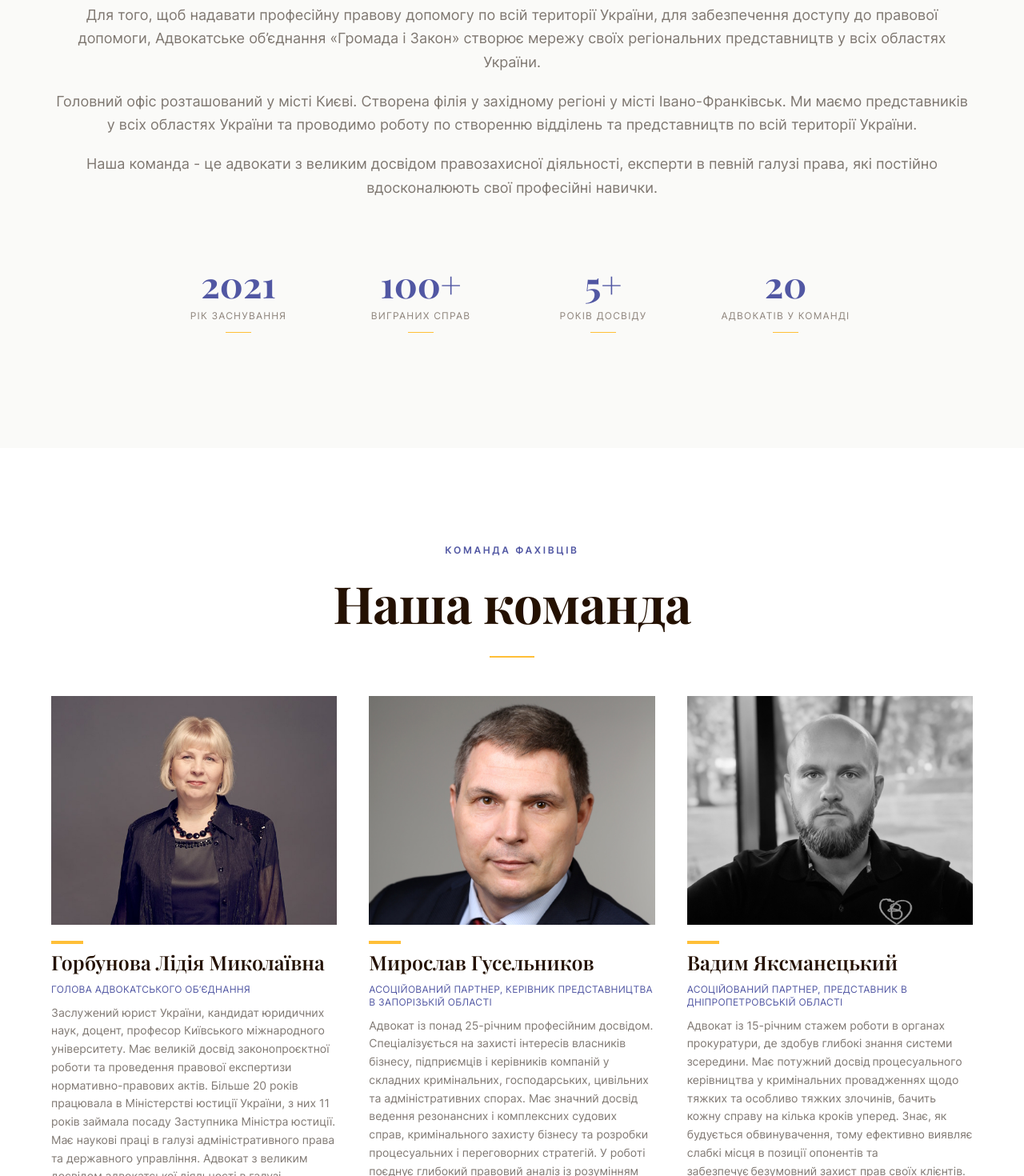
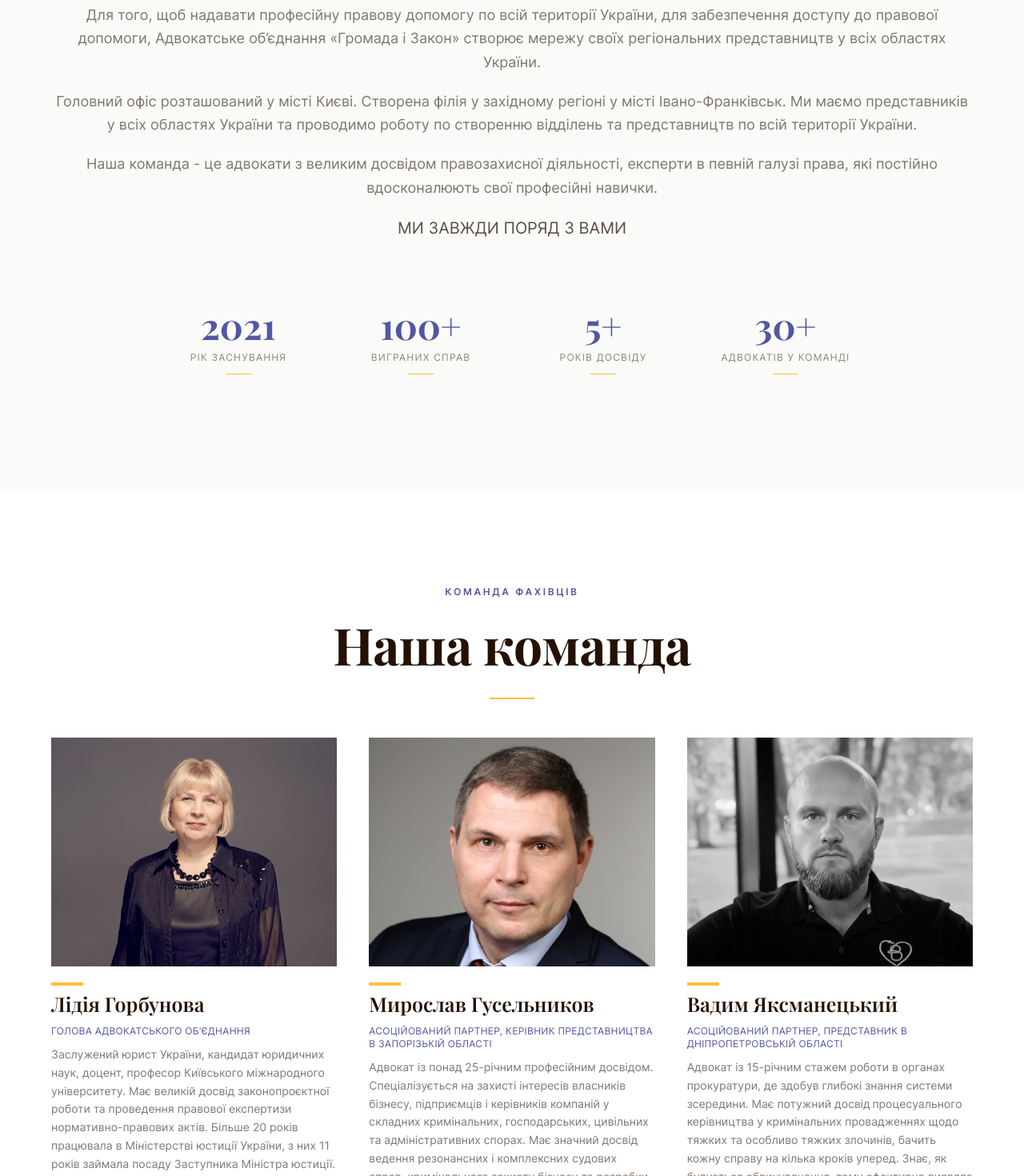
Before and after one commit to deftime/GromadaNextJS, a Next.js app: page / in a window 1280 px wide. Shown: the part 1470-2940 px from the top of the page at 80% size. Built offline with nearby package versions, Linux system fonts and the light colour scheme.

Commit message:
Content: Hot fixes

```diff
--- a/src/sections/AboutSectiom.tsx
+++ b/src/sections/AboutSectiom.tsx
@@ -18,13 +18,14 @@ export function AboutSection() {
           <p className="mb-5">Головний офіс розташований у місті Києві. Створена філія у західному регіоні у місті Івано-Франківськ. Ми маємо представників у всіх областях України та проводимо роботу по створенню відділень та представництв по всій території України.</p>
           <p className="mb-5">Наша команда - це адвокати з великим досвідом правозахисної діяльності, експерти в певній галузі права, які постійно вдосконалюють свої професійні навички.</p>
         </div>
+        <div className="text-[16px] text-[#3D3229] opacity-85 leading-relaxed mb-8 md:text-xl">МИ ЗАВЖДИ ПОРЯД З ВАМИ</div>
       </div>
 
       <div className="max-w-4xl mx-auto mt-20 grid grid-cols-2 md:grid-cols-4 gap-8 md:gap-4">
         <BigNumber value={'2021'} label={'Рік заснування'} />
         <BigNumber value={'100+'} label={'Виграних справ'} />
         <BigNumber value={'5+'} label={'Років досвіду'} />
-        <BigNumber value={'20'} label={'Адвокатів у команді'} />
+        <BigNumber value={'30+'} label={'Адвокатів у команді'} />
       </div>
     </section>
   )
--- a/src/sections/TeamSection.tsx
+++ b/src/sections/TeamSection.tsx
@@ -3,7 +3,7 @@ import { Person } from "@/components/Person";
 
 const TEAM = [
   {
-    name: "Горбунова Лідія Миколаївна",
+    name: "Лідія Горбунова",
     role: "Голова Адвокатського об’єднання",
     bio: "Заслужений юрист України, кандидат юридичних наук, доцент, професор Київського міжнародного університету. Має великій досвід законопроєктної роботи та проведення правової експертизи нормативно-правових актів. Більше 20 років працювала в Міністерстві юстиції України, з них 11 років займала посаду Заступника Міністра юстиції. Має наукові праці в галузі адміністративного права та державного управління. Адвокат з великим досвідом адвокатської діяльності в галузі адміністративного, цивільного та господарського права. Експерт у вирішенні сімейних та трудових спорів.",
     photo: "/img/Lidia.jpg",
```
